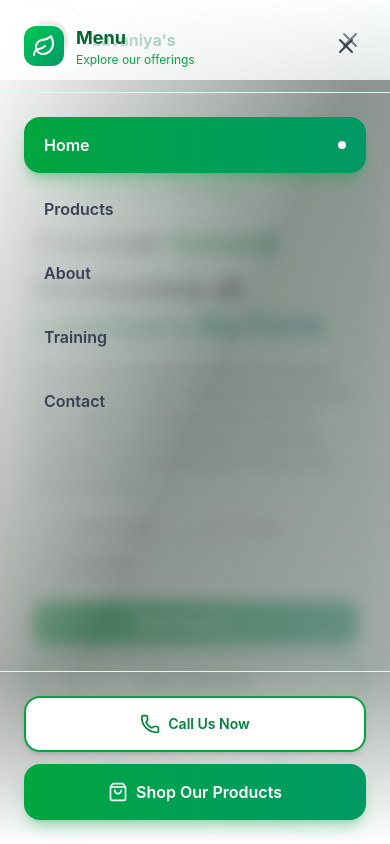
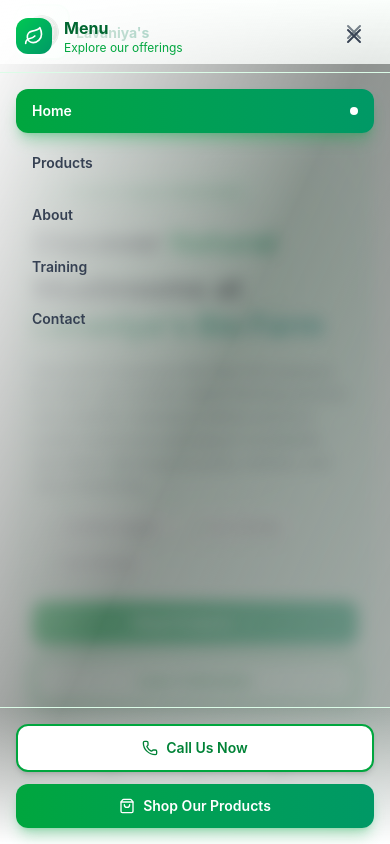
Before and after one commit to sudhirmahur/Lavaniya-s-Bio-Farm, a React (Vite) app: page / in a window 390 px wide. Both pictures are taken after a click on the button 350 px from the left and 40 px from the top of the page. Shown: the top 844 px of the page. Built offline with nearby package versions, Linux system fonts and the light colour scheme.

Commit message:
style: update Header component for improved responsiveness and visual consistency

```diff
--- a/src/components/Header.jsx
+++ b/src/components/Header.jsx
@@ -41,18 +41,18 @@ export default function Header() {
             : "bg-gradient-to-b from-white to-white/80"
         }`}
       >
-        <div className=" mx-auto px-4 sm:px-6 lg:px-8">
-          <div className="flex items-center justify-between h-20 lg:h-24">
+        <div className="max-w-7xl mx-auto px-4 sm:px-6 lg:px-8">
+          <div className="flex items-center justify-between h-16 sm:h-20 lg:h-24">
             {/* Logo Section */}
-            <NavLink to="/" className="flex items-center gap-3 group relative z-10">
+            <NavLink to="/" className="flex items-center gap-2 sm:gap-3 group relative z-10 flex-shrink-0">
               <div className="relative">
                 <div className="absolute inset-0 bg-gradient-to-br from-green-400 to-emerald-600 rounded-2xl blur-lg opacity-0 group-hover:opacity-30 transition-opacity duration-500" />
-                <div className="relative bg-gradient-to-br from-green-50 to-emerald-50 p-2 rounded-2xl ring-2 ring-green-200/50 group-hover:ring-green-400/60 transition-all duration-300 group-hover:scale-105 group-hover:rotate-3">
-                  <img src={logo} className="w-12 h-12 sm:w-14 sm:h-14 lg:w-16 lg:h-16 object-contain" alt="Lavaniya's Bio Farm" />
+                <div className="relative bg-gradient-to-br from-green-50 to-emerald-50 p-1.5 sm:p-2 rounded-xl sm:rounded-2xl ring-2 ring-green-200/50 group-hover:ring-green-400/60 transition-all duration-300 group-hover:scale-105 group-hover:rotate-3">
+                  <img src={logo} className="w-10 h-10 sm:w-12 sm:h-12 lg:w-16 lg:h-16 object-contain" alt="Lavaniya's Bio Farm" />
                 </div>
               </div>
               <div className="hidden sm:block">
-                <span className="text-lg lg:text-2xl font-bold bg-gradient-to-r from-green-800 via-green-700 to-emerald-700 bg-clip-text text-transparent block leading-tight group-hover:from-green-700 group-hover:to-emerald-600 transition-all duration-300">
+                <span className="text-base sm:text-lg lg:text-2xl font-bold bg-gradient-to-r from-green-800 via-green-700 to-emerald-700 bg-clip-text text-transparent block leading-tight group-hover:from-green-700 group-hover:to-emerald-600 transition-all duration-300">
                   Lavaniya's Bio Farm
                 </span>
                 <span className="text-xs lg:text-sm text-green-600/80 font-medium flex items-center gap-1.5 mt-0.5">
@@ -61,21 +61,21 @@ export default function Header() {
                 </span>
               </div>
               <div className="block sm:hidden">
-                <span className="text-base font-bold bg-gradient-to-r from-green-800 to-emerald-700 bg-clip-text text-transparent">
+                <span className="text-sm font-bold bg-gradient-to-r from-green-800 to-emerald-700 bg-clip-text text-transparent">
                   Lavaniya's
                 </span>
               </div>
             </NavLink>
 
-            {/* Desktop Navigation */}
-            <nav className="hidden sm:flex items-center ml-80  gap-1  sm:gap-0">
+            {/* Desktop Navigation - Hidden on mobile/tablet, shown on medium+ screens */}
+            <nav className="hidden md:flex items-center gap-1 lg:gap-2">
               {navLinks.map((link) => (
                 <NavLink
                   key={link.path}
                   to={link.path}
                   end
                   className={({ isActive }) =>
-                    `px-5 xl:px-6 py-2.5 text-sm xl:text-base font-semibold rounded-xl transition-all duration-300 relative group overflow-hidden ${
+                    `px-3 lg:px-5 xl:px-6 py-2 lg:py-2.5 text-sm lg:text-base font-semibold rounded-lg lg:rounded-xl transition-all duration-300 relative group overflow-hidden ${
                       isActive
                         ? "text-white"
                         : "text-gray-700 hover:text-green-700"
@@ -84,7 +84,7 @@ export default function Header() {
                 >
                   {({ isActive }) => (
                     <>
-                      <span className={`absolute inset-0 rounded-xl transition-all duration-300 ${
+                      <span className={`absolute inset-0 rounded-lg lg:rounded-xl transition-all duration-300 ${
                         isActive
                           ? "bg-gradient-to-r from-green-600 to-emerald-600 scale-100"
                           : "bg-gradient-to-r from-green-500 to-emerald-500 scale-0 group-hover:scale-100"
@@ -99,21 +99,22 @@ export default function Header() {
               ))}
             </nav>
 
-            {/* CTA Button - Desktop */}
-            <div className="hidden sm:flex items-center gap-2">
+            {/* CTA Button - Desktop/Tablet */}
+            <div className="hidden md:flex items-center gap-1 lg:gap-2 flex-shrink-0">
               <a
                 href="tel:+1234567890"
-                className="hidden xl:flex items-center gap-2 px-4 py-2 text-sm font-semibold text-green-700 hover:text-green-800 transition-colors"
+                className="hidden lg:flex items-center gap-2 px-3 lg:px-4 py-2 text-sm font-semibold text-green-700 hover:text-green-800 transition-colors"
               >
                 <Phone className="w-4 h-4" />
                 <span>Call Us</span>
               </a>
-              <button className="relative px-6 py-3 font-semibold text-white rounded-xl overflow-hidden group shadow-lg shadow-green-600/30 hover:shadow-xl hover:shadow-green-600/40 transition-all duration-300">
+              <button className="relative px-4 lg:px-6 py-2 lg:py-3 text-sm lg:text-base font-semibold text-white rounded-lg lg:rounded-xl overflow-hidden group shadow-lg shadow-green-600/30 hover:shadow-xl hover:shadow-green-600/40 transition-all duration-300">
                 <span className="absolute inset-0 bg-gradient-to-r from-green-600 to-emerald-600" />
                 <span className="absolute inset-0 bg-gradient-to-r from-emerald-600 to-green-600 opacity-0 group-hover:opacity-100 transition-opacity duration-300" />
                 <span className="relative flex items-center gap-2">
                   <ShoppingBag className="w-4 h-4" />
-                  Shop Now
+                  <span className="hidden lg:inline">Shop Now</span>
+                  <span className="lg:hidden">Shop</span>
                 </span>
               </button>
             </div>
@@ -121,7 +122,7 @@ export default function Header() {
             {/* Mobile Menu Button */}
             <button
               onClick={() => setMobileMenuOpen(!mobileMenuOpen)}
-              className="lg:hidden relative p-3 rounded-xl hover:bg-green-50 transition-all duration-300 group"
+              className="md:hidden relative p-2 sm:p-3 rounded-lg sm:rounded-xl hover:bg-green-50 transition-all duration-300 group flex-shrink-0"
               aria-label="Toggle menu"
             >
               <div className="relative w-6 h-6">
@@ -143,7 +144,7 @@ export default function Header() {
 
       {/* Mobile Menu Overlay */}
       <div
-        className={`fixed inset-0 bg-black/60 backdrop-blur-sm z-40 lg:hidden transition-all duration-500 ${
+        className={`fixed inset-0 bg-black/60 backdrop-blur-sm z-40 md:hidden transition-all duration-500 ${
           mobileMenuOpen ? 'opacity-100 visible' : 'opacity-0 invisible'
         }`}
         onClick={() => setMobileMenuOpen(false)}
@@ -151,19 +152,19 @@ export default function Header() {
 
       {/* Mobile Navigation Drawer */}
       <div
-        className={`fixed top-0 right-0 h-full w-full sm:w-80 bg-gradient-to-br from-white via-green-50/30 to-emerald-50/50 shadow-2xl z-50 lg:hidden transform transition-all duration-500 ease-out ${
+        className={`fixed top-0 right-0 h-full w-full sm:w-80 bg-gradient-to-br from-white via-green-50/30 to-emerald-50/50 shadow-2xl z-50 md:hidden transform transition-all duration-500 ease-out ${
           mobileMenuOpen ? 'translate-x-0' : 'translate-x-full'
         }`}
       >
         <div className="flex flex-col h-full">
           {/* Mobile Header */}
-          <div className="flex items-center justify-between p-6 border-b border-green-100">
+          <div className="flex items-center justify-between p-4 sm:p-6 border-b border-green-100">
             <div className="flex items-center gap-3">
               <div className="bg-gradient-to-br from-green-500 to-emerald-600 p-2 rounded-xl">
-                <Leaf className="w-6 h-6 text-white" />
+                <Leaf className="w-5 h-5 sm:w-6 sm:h-6 text-white" />
               </div>
               <div>
-                <h3 className="text-lg font-bold text-green-800">Menu</h3>
+                <h3 className="text-base sm:text-lg font-bold text-green-800">Menu</h3>
                 <p className="text-xs text-green-600">Explore our offerings</p>
               </div>
             </div>
@@ -176,7 +177,7 @@ export default function Header() {
           </div>
 
           {/* Mobile Navigation Links */}
-          <nav className="flex-1 overflow-y-auto p-6">
+          <nav className="flex-1 overflow-y-auto p-4 sm:p-6">
             <div className="flex flex-col gap-2">
               {navLinks.map((link, index) => (
                 <NavLink
@@ -185,7 +186,7 @@ export default function Header() {
                   end
                   onClick={() => setMobileMenuOpen(false)}
                   className={({ isActive }) =>
-                    `group relative px-5 py-4 rounded-2xl text-base font-semibold transition-all duration-300 transform hover:scale-105 ${
+                    `group relative px-4 sm:px-5 py-3 sm:py-4 rounded-xl sm:rounded-2xl text-sm sm:text-base font-semibold transition-all duration-300 transform hover:scale-105 ${
                       isActive
                         ? "bg-gradient-to-r from-green-600 to-emerald-600 text-white shadow-lg shadow-green-600/30"
                         : "text-gray-700 hover:bg-white hover:shadow-md"
@@ -204,7 +205,7 @@ export default function Header() {
                         }`} />
                       </span>
                       {!isActive && (
-                        <span className="absolute inset-0 border-2 border-green-600/0 group-hover:border-green-600/20 rounded-2xl transition-all duration-300" />
+                        <span className="absolute inset-0 border-2 border-green-600/0 group-hover:border-green-600/20 rounded-xl sm:rounded-2xl transition-all duration-300" />
                       )}
                     </>
                   )}
@@ -214,19 +215,19 @@ export default function Header() {
           </nav>
 
           {/* Mobile CTA Section */}
-          <div className="p-6 border-t border-green-100 space-y-3 bg-gradient-to-t from-white to-transparent">
+          <div className="p-4 sm:p-6 border-t border-green-100 space-y-3 bg-gradient-to-t from-white to-transparent">
             <a
               href="tel:+1234567890"
-              className="flex items-center justify-center gap-2 w-full px-6 py-4 text-sm font-semibold text-green-700 bg-white border-2 border-green-600 rounded-2xl hover:bg-green-50 transition-all duration-300 shadow-md hover:shadow-lg"
+              className="flex items-center justify-center gap-2 w-full px-4 sm:px-6 py-3 sm:py-4 text-sm font-semibold text-green-700 bg-white border-2 border-green-600 rounded-xl sm:rounded-2xl hover:bg-green-50 transition-all duration-300 shadow-md hover:shadow-lg"
             >
-              <Phone className="w-5 h-5" />
+              <Phone className="w-4 h-4 sm:w-5 sm:h-5" />
               <span>Call Us Now</span>
             </a>
-            <button className="relative w-full px-6 py-4 font-semibold text-white rounded-2xl overflow-hidden group shadow-lg shadow-green-600/30 hover:shadow-xl hover:shadow-green-600/40 transition-all duration-300">
+            <button className="relative w-full px-4 sm:px-6 py-3 sm:py-4 text-sm sm:text-base font-semibold text-white rounded-xl sm:rounded-2xl overflow-hidden group shadow-lg shadow-green-600/30 hover:shadow-xl hover:shadow-green-600/40 transition-all duration-300">
               <span className="absolute inset-0 bg-gradient-to-r from-green-600 to-emerald-600" />
               <span className="absolute inset-0 bg-gradient-to-r from-emerald-600 to-green-600 opacity-0 group-hover:opacity-100 transition-opacity duration-300" />
               <span className="relative flex items-center justify-center gap-2">
-                <ShoppingBag className="w-5 h-5" />
+                <ShoppingBag className="w-4 h-4 sm:w-5 sm:h-5" />
                 Shop Our Products
               </span>
             </button>
```
